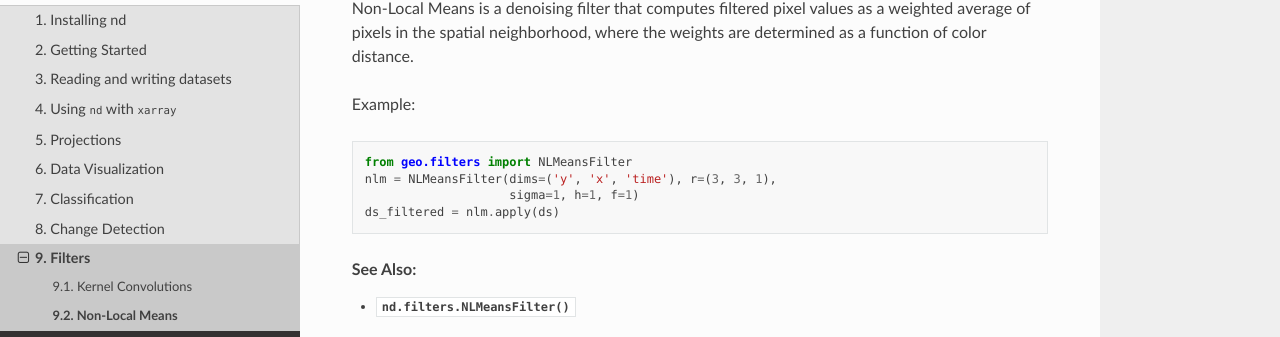
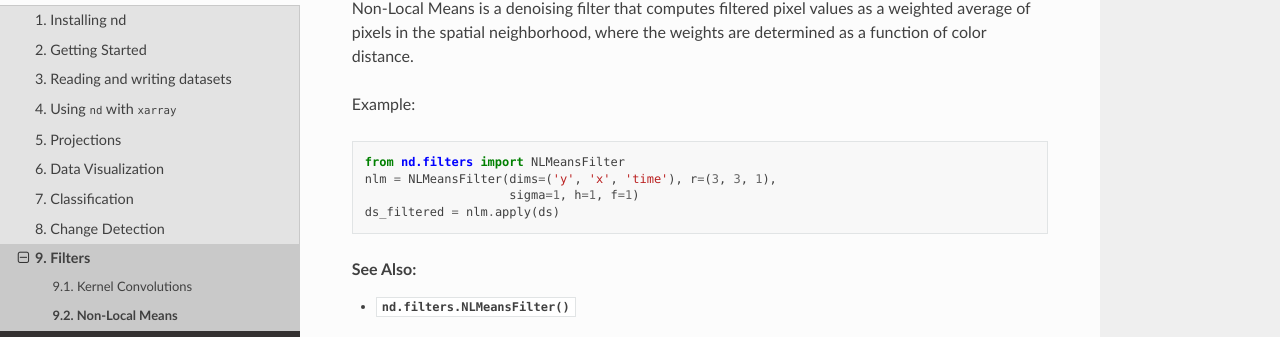
Before and after one commit to jnhansen/nd, a Sphinx documentation site: the page built from doc/filters/nlmeans.rst, in a window 1280 px wide. Shown: the part 163-500 px from the top of the page. Built offline with Sphinx 7.4.7 and the Read the Docs theme 2.0.0, drawn with Linux system fonts in a browser that asks for light colours; the version number could not be read and is left out.

Commit message:
remove residual references to geo

```diff
--- a/doc/change/omnibus.rst
+++ b/doc/change/omnibus.rst
@@ -4,7 +4,7 @@
 Omnibus Test Change Detection
 =============================
 
-.. currentmodule:: geo.change
+.. currentmodule:: nd.change
 
 Conradsen et al. (2016) present a change detection algorithm for time series of complex valued SAR data based on the complex Wishart distribution for the covariance matrices.
 :math:`S_{rt}` denotes the complex scattering amplitude where :math:`r,t \in \{h,v\}` are the receive and transmit polarization, respectively (horizontal or vertical). Reciprocity is assumed, i.e. :math:`S_{hv} = S_{vh}`. Then the backscatter at a single pixel is fully represented by the complex target vector
--- a/doc/filters/nlmeans.rst
+++ b/doc/filters/nlmeans.rst
@@ -8,7 +8,7 @@
 
 Example::
 
-   from geo.filters import NLMeansFilter
+   from nd.filters import NLMeansFilter
    nlm = NLMeansFilter(dims=('y', 'x', 'time'), r=(3, 3, 1),
                        sigma=1, h=1, f=1)
    ds_filtered = nlm.apply(ds)
```
